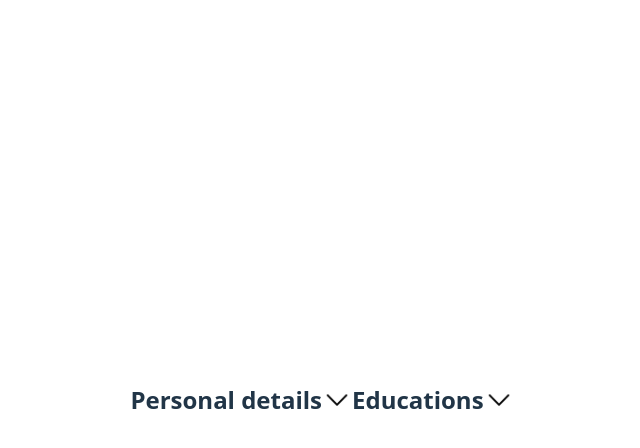
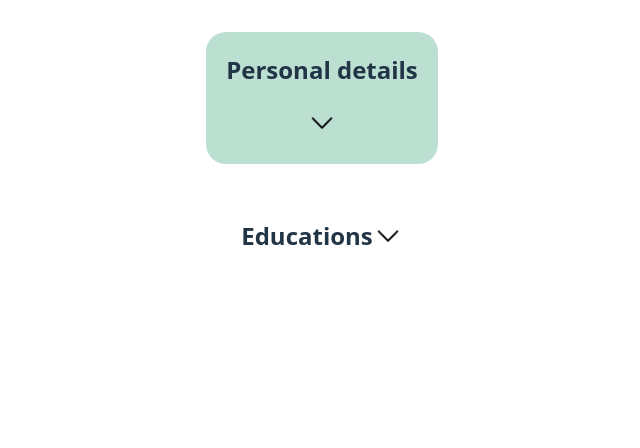
Before and after one commit to Petra-78/cv-app, a React (Vite) app: page / in a window 1280 px wide. Shown: the top 448 px of the page, without its empty margins (318-958 px from the left). Built offline with nearby package versions, Linux system fonts and the light colour scheme.

Commit message:
Add global styling

```diff
--- a/src/App.css
+++ b/src/App.css
@@ -1,23 +1,20 @@
 #root {
   max-width: 1400px;
+  min-height: 100vh;
   margin: 0 auto;
   padding: 2rem;
   text-align: center;
 }
 
-div{
+body,
+#root {
   display: flex;
-  box-sizing: border-box;
-  justify-content: center;
+  flex-direction: column;
   align-items: center;
 }
 
-.dropdown > div {
-  justify-content: space-between;
-}
-
-.dropdown{
-  flex-direction: column;
+div {
+  box-sizing: border-box;
 }
 
 .logo {
@@ -56,22 +53,107 @@ div{
   color: #888;
 }
 
-form{
+.main {
+  display: grid;
+  grid-template-columns: 1fr 2fr;
+  height: 100%;
+  min-width: 80vw;
+  gap: 50px;
+  justify-content: space-around;
+}
+
+.preview {
+  display: grid;
+  grid-template-columns: 1fr 2fr;
+  grid-template-rows: repeat(3, 1fr);
+  height: 29.7cm;
+  width: 21cm;
+  box-shadow: black 5px 5px 5px 5px;
+}
+
+.preview > div {
+  height: 100%;
+  align-items: start;
+}
+
+.dropdown {
+  display: flex;
+  flex-direction: column;
+  justify-content: space-between;
+  min-width: 100%;
+  background-color: rgb(187, 223, 208);
+  border-radius: 20px;
+  padding: 0px 20px 20px 20px;
+}
+
+.formContainer {
+  display: flex;
+  flex-direction: column;
+  justify-content: center;
+}
+
+.dropdownHeader,
+.buttons {
+  display: flex;
+  align-items: center;
+  flex-direction: row;
+  width: 100%;
+  justify-content: space-between;
+}
+
+.forms {
+  display: flex;
+  flex-direction: column;
+  gap: 10px;
+  height: 100%;
+  justify-content: start;
+  align-items: start;
+  gap: 20px;
+}
+
+form {
   display: flex;
   flex-direction: column;
   align-items: start;
+  padding: 10px;
+  gap: 5px;
 }
 
-img{
+label {
+  color: black;
+}
+
+input,
+textarea {
+  padding: 5px;
+  margin-bottom: 5px;
+  border-radius: 5px;
+  border: 5px rgb(119, 179, 154);
+  width: 100%;
+}
+
+.buttons {
+  margin-top: 20px;
+  margin-bottom: 20px;
+  justify-content: end;
+  gap: 10px;
+}
+
+img {
   height: 30px;
   width: 30px;
 }
 
-.arrow{
+.arrow {
   transition: transform 0.5s ease;
-
 }
 
-.arrow.rotated{
+.arrow.rotated {
   transform: rotate(180deg);
 }
+
+.innerDropdown {
+  display: flex;
+  flex-direction: row;
+  align-items: center;
+}
```
